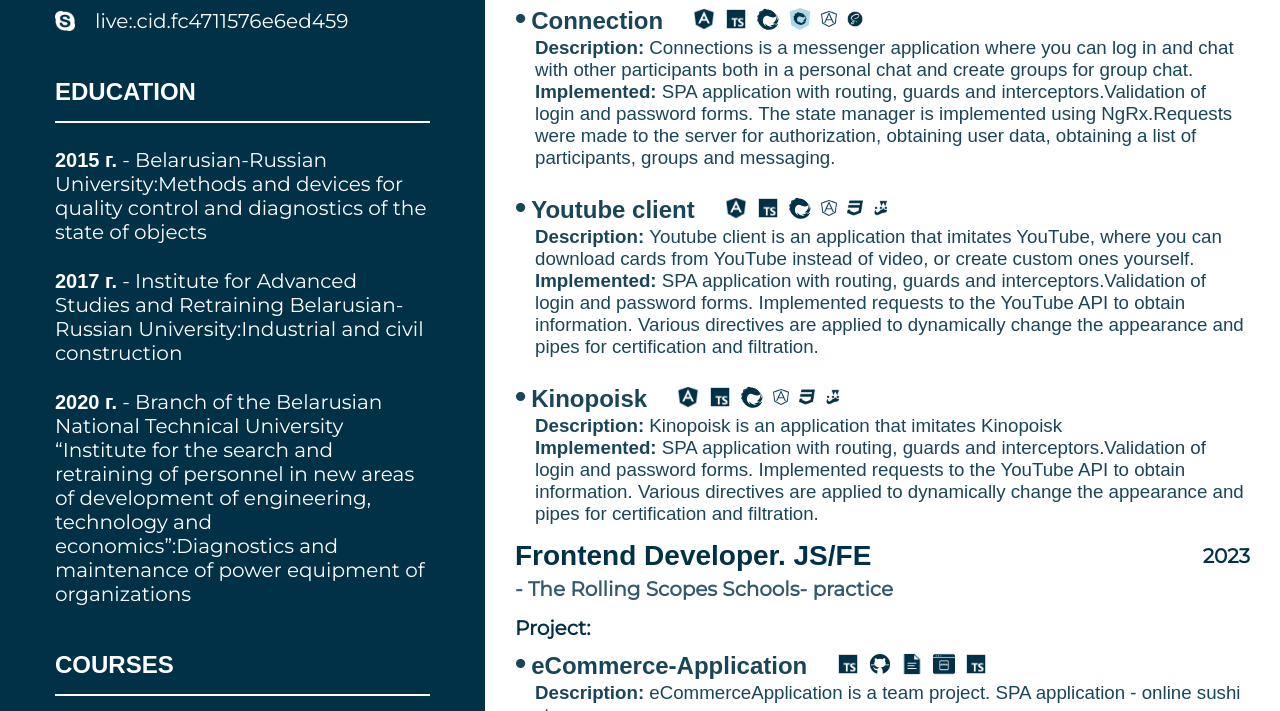
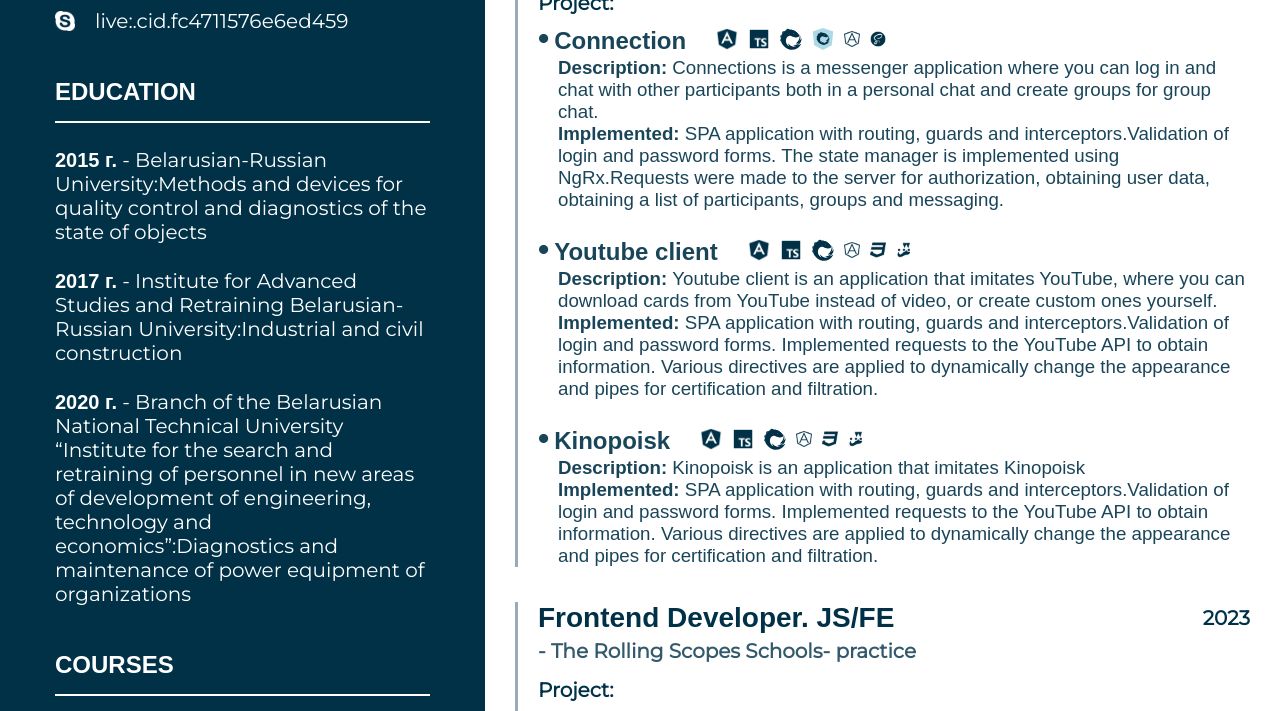
Before and after one commit to MishaKozarev/CV, a plain HTML site: page index.html in a window 1280 px wide. Shown: the part 815-1526 px from the top of the page. Drawn offline with Linux system fonts and the light colour scheme.

Commit message:
feat: change style

```diff
--- a/style.css
+++ b/style.css
@@ -193,6 +193,9 @@ p {
     flex-direction: column;
     gap: 5px;
     align-items: flex-start;
+    border-left: 3px solid rgb(0,49,71, .4);
+    padding: 0 0 0 20px;
+    margin: 0 0 20px 0;
 }
 .work__header {
     width: 100%;
```
